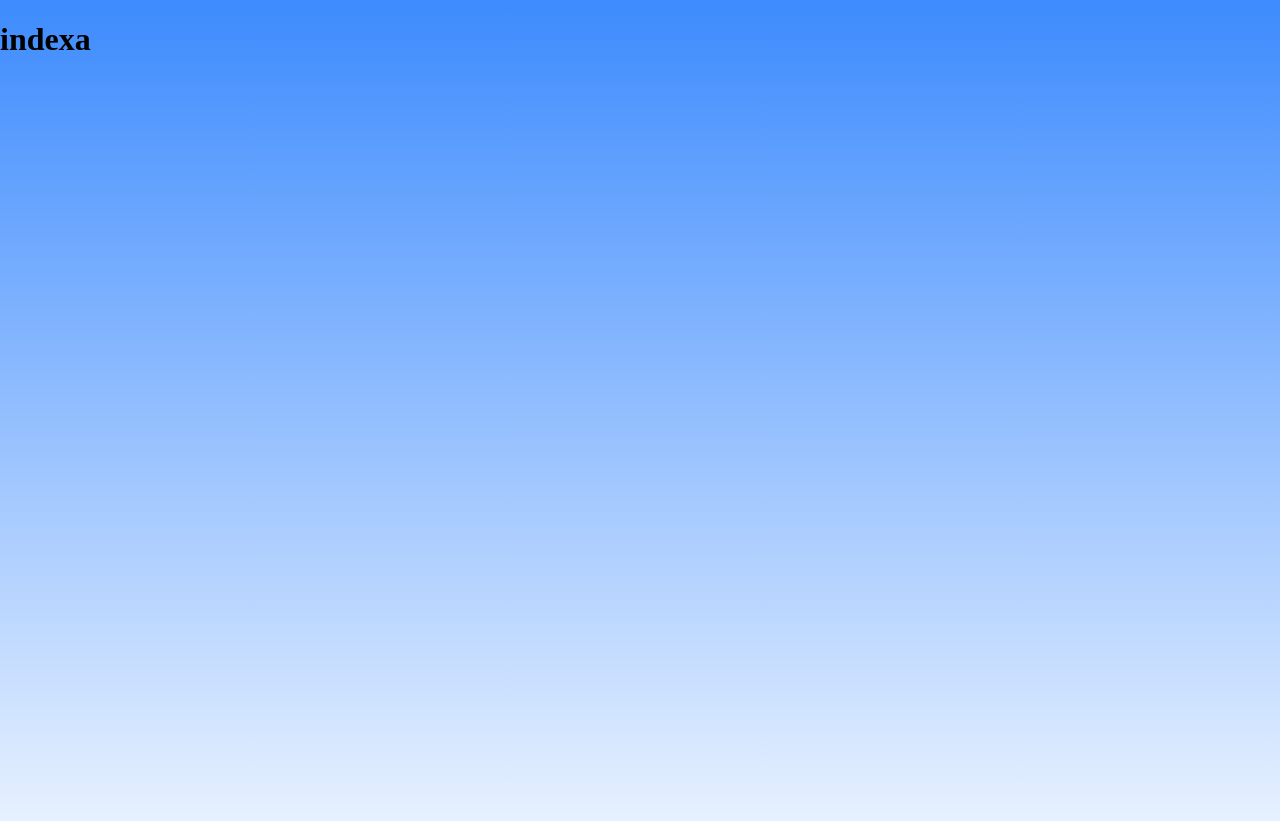
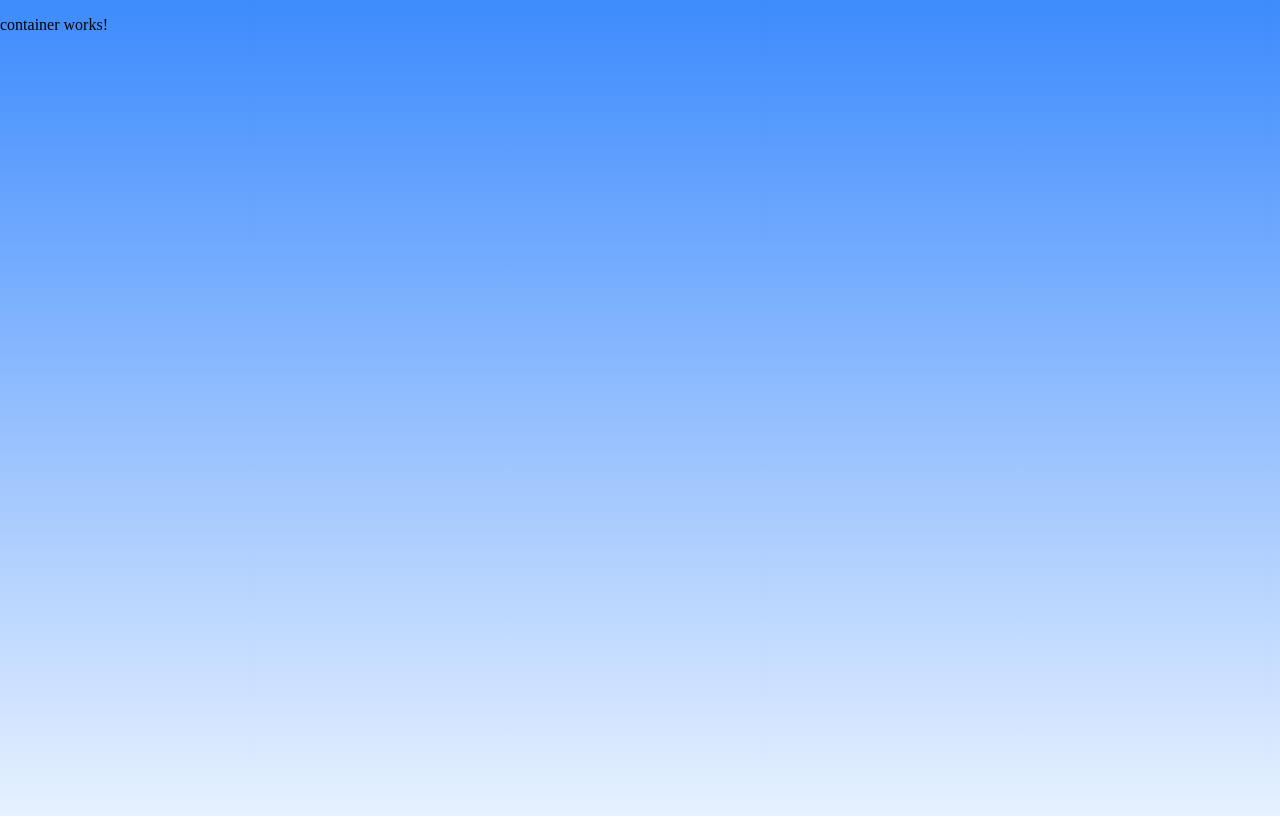
Before and after one commit to GabrielLuizNasci/indexa, an Angular app: page / in a window 1280 px wide. Built offline with nearby package versions, Linux system fonts and the light colour scheme.

Commit message:
Adição do Primeiro componente

```diff
--- a/src/app/app.component.html
+++ b/src/app/app.component.html
@@ -1 +1,3 @@
-<h1>indexa</h1>
+<app-container>
+    <h1>indexa</h1>
+</app-container>
--- a/src/app/app.component.ts
+++ b/src/app/app.component.ts
@@ -1,11 +1,12 @@
 import { Component } from '@angular/core';
 import { CommonModule } from '@angular/common';
 import { RouterOutlet } from '@angular/router';
+import { ContainerComponent } from './components/container/container.component';
 
 @Component({
   selector: 'app-root',
   standalone: true,
-  imports: [CommonModule, RouterOutlet],
+  imports: [CommonModule, RouterOutlet, ContainerComponent],
   templateUrl: './app.component.html',
   styleUrl: './app.component.css'
 })
--- /dev/null
+++ b/src/app/components/container/container.component.html
@@ -0,0 +1 @@
+<p>container works!</p>
```
Also changed, not shown: src/app/components/container/container.component.ts (added, +12 -0 lines), src/app/components/container/container.component.css (added), 1 other file (tests, documents, lock files or other folders).
